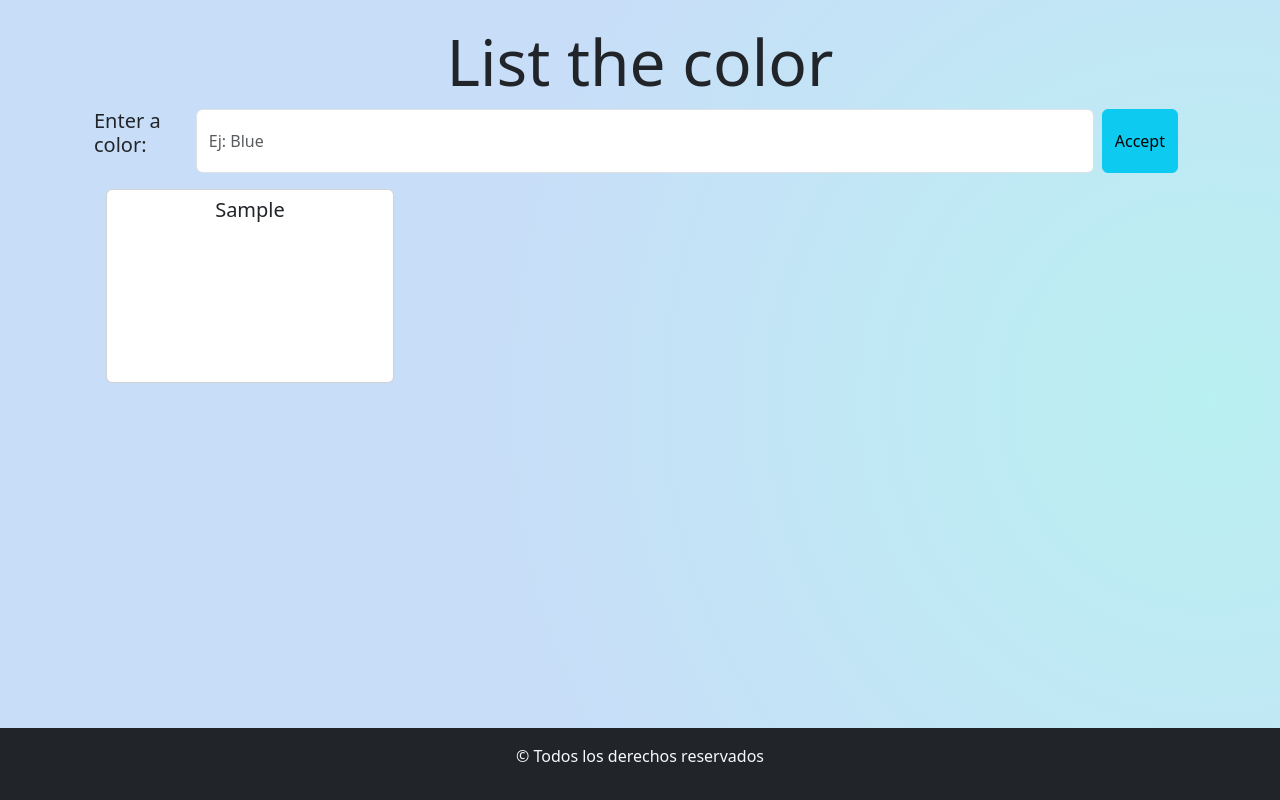
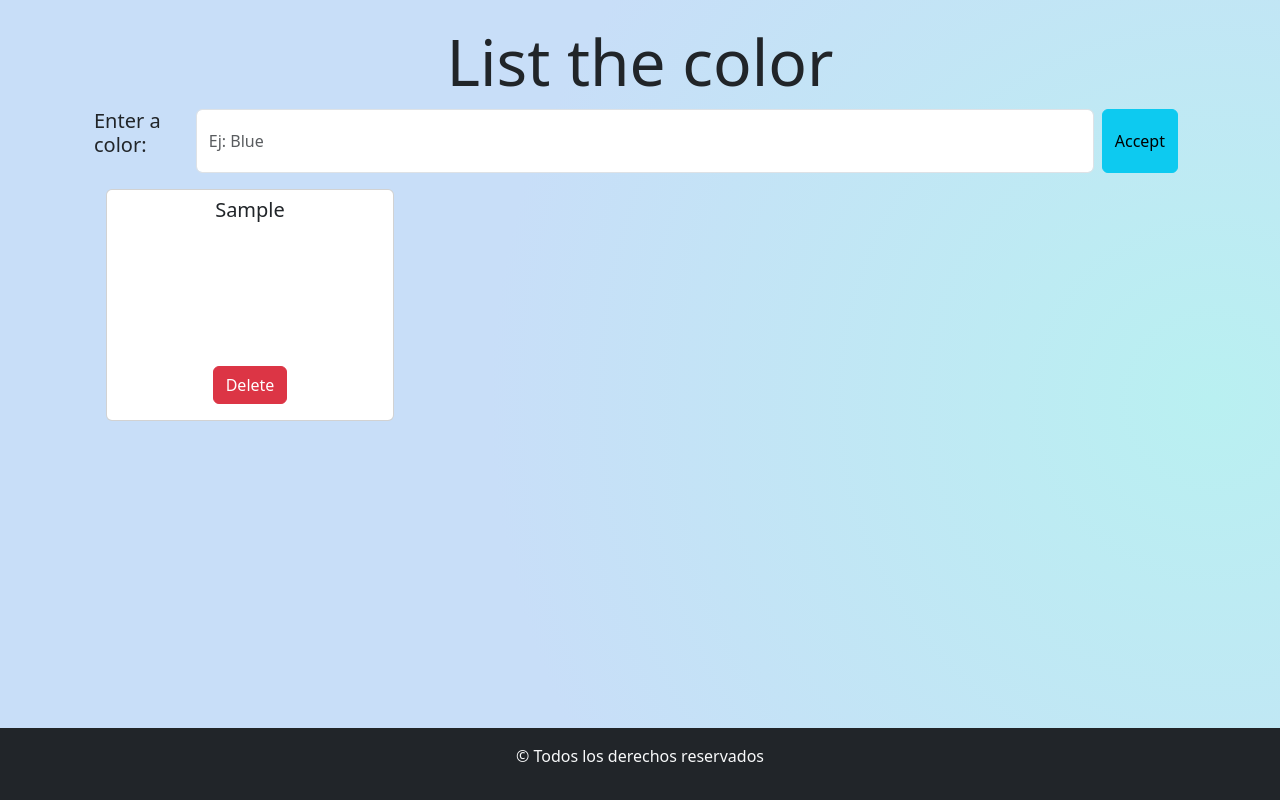
Before and after one commit to Pabmoy25/PaletaDeColores-Frontend, a React (Vite) app: page / in a window 1280 px wide. Both pictures are taken after typing "Sample" into the empty fields and a click on the button "Accept". Built offline with nearby package versions, Linux system fonts and the light colour scheme.

Commit message:
Se aplica Boton para borrar el color ingresado

```diff
--- a/src/components/FromularioColores.jsx
+++ b/src/components/FromularioColores.jsx
@@ -8,8 +8,8 @@ const FromularioColores = () => {
     const coloresLocalStorage = JSON.parse(localStorage.getItem('listaColores')) || []
     const [colores, setColores]= useState(coloresLocalStorage);
     const borrarColor = (nombreColor)=>{
-        const coloresFiltrados =colores.filter((color)=> color!== nombreColor);
-        setColores(coloresFiltrados);
+        const copiaColor =colores.filter((color)=> color!== nombreColor);
+        setColores(copiaColor);
     }
 
     useEffect(
--- a/src/components/ItemColor.jsx
+++ b/src/components/ItemColor.jsx
@@ -1,4 +1,4 @@
-import { Card, Container } from "react-bootstrap";
+import { Card, Container, Button } from "react-bootstrap";
 
 const ItemColor = (props) => {
   return (
@@ -16,9 +16,11 @@ const ItemColor = (props) => {
                 margin: "10px 0",
               }}
             ></div>
+            <Button className="ml-auto" variant="danger" onClick={()=>props.borrarColor(elementoColor)}>Delete</Button>
           </Card.Body>
         </Card>
       ))}
+
     </Container>
   );
 };
```
